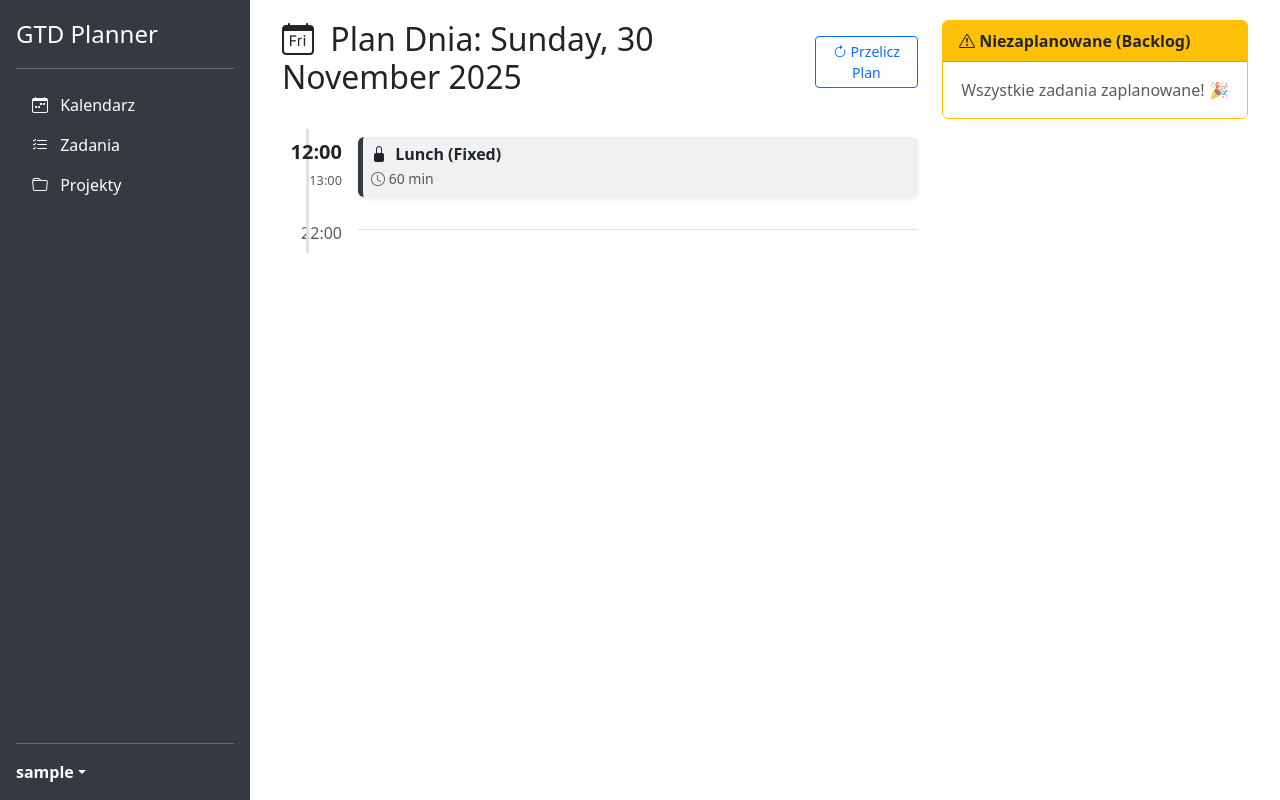
After one commit to Marek1Marecki/gtd-planner, a Django app: page /calendar/ in a window 1280 px wide. The commit adds this page. Run offline with Django 5.2, Linux system fonts and the light colour scheme; the visitor is signed in with stand-in values (Sample User, id 1); data that the repository does not hold is empty; some libraries are stand-ins or nearby versions.

Commit message:
Phase 3:

```diff
--- /dev/null
+++ b/apps/calendar_app/templates/calendar/daily_view.html
@@ -0,0 +1,114 @@
+{% extends base_template %}
+
+{% block content %}
+<div class="container-fluid">
+    <div class="row">
+
+        <!-- KOLUMNA LEWA: Oś Czasu (Planer) -->
+        <div class="col-md-8">
+            <div class="d-flex justify-content-between align-items-center mb-4">
+                <h2>
+                    <i class="bi bi-calendar-day me-2"></i>
+                    Plan Dnia: {{ today|date:"l, d F Y" }}
+                </h2>
+                <button class="btn btn-outline-primary btn-sm">
+                    <i class="bi bi-arrow-clockwise"></i> Przelicz Plan
+                </button>
+            </div>
+
+            <div class="timeline position-relative py-2">
+                <!-- Linia Pionowa -->
+                <div class="position-absolute h-100 border-start border-3 ms-4 start-0 top-0 bg-light" style="z-index: 0; left: 18px;"></div>
+
+                {% for item in timeline_items %}
+                <div class="d-flex mb-3 position-relative" style="z-index: 1;">
+
+                    <!-- 1. Godzina -->
+                    <div class="me-3 text-end" style="min-width: 60px;">
+                        <span class="fw-bold fs-5">{{ item.start|date:"H:i" }}</span><br>
+                        <small class="text-muted" style="font-size: 0.8em;">{{ item.end|date:"H:i" }}</small>
+                    </div>
+
+                    <!-- 2. Blok Zadania -->
+                    <div class="flex-grow-1">
+                        <div class="card shadow-sm border-0
+                            {% if item.type == 'fixed' %}bg-secondary bg-opacity-10{% else %}bg-white{% endif %}"
+                            style="border-left: 5px solid {% if item.type == 'fixed' %}#343a40{% else %}#0d6efd{% endif %} !important; min-height: 60px;">
+
+                            <div class="card-body p-2 d-flex align-items-center justify-content-between">
+                                <div>
+                                    <!-- Tytuł -->
+                                    <h6 class="mb-1 {% if item.type == 'fixed' %}text-dark{% else %}text-primary{% endif %} fw-bold">
+                                        {% if item.type == 'fixed' %}
+                                            <i class="bi bi-lock-fill me-1"></i>
+                                        {% else %}
+                                            <i class="bi bi-robot me-1"></i>
+                                        {% endif %}
+                                        {{ item.title }}
+                                    </h6>
+
+                                    <!-- Metadane -->
+                                    <div class="text-muted small">
+                                        <span class="me-2"><i class="bi bi-clock"></i> {{ item.duration }} min</span>
+                                        {% if item.priority %}
+                                            <span class="badge bg-warning text-dark me-1">Priorytet: {{ item.priority }}</span>
+                                        {% endif %}
+                                        {% if item.type == 'dynamic' %}
+                                            <span class="badge bg-info text-dark bg-opacity-25">Auto-Scheduled</span>
+                                        {% endif %}
+                                    </div>
+                                </div>
+
+                                <!-- Akcje (Tylko dla dynamicznych) -->
+                                {% if item.type == 'dynamic' %}
+                                <div>
+                                    <button class="btn btn-sm btn-outline-success" title="Wykonane"><i class="bi bi-check-lg"></i></button>
+                                </div>
+                                {% endif %}
+                            </div>
+                        </div>
+
+                        <!-- Wizualizacja luki czasowej (jeśli jest) -->
+                        <!-- Można tu dodać logikę wykrywania przerw -->
+                    </div>
+                </div>
+                {% empty %}
+                    <div class="alert alert-info text-center">
+                        Brak zaplanowanych zadań na dziś. Dodaj coś do Inboxa!
+                    </div>
+                {% endfor %}
+
+                <!-- Koniec dnia -->
+                <div class="d-flex mt-4 text-muted">
+                    <div class="me-3 text-end" style="min-width: 60px;">22:00</div>
+                    <div class="border-top w-100 mt-2"></div>
+                </div>
+            </div>
+        </div>
+
+        <!-- KOLUMNA PRAWA: Backlog -->
+        <div class="col-md-4">
+            <div class="card border-warning mb-3">
+                <div class="card-header bg-warning text-dark fw-bold">
+                    <i class="bi bi-exclamation-triangle"></i> Niezaplanowane (Backlog)
+                </div>
+                <ul class="list-group list-group-flush">
+                    {% for task in backlog_tasks %}
+                    <li class="list-group-item d-flex justify-content-between align-items-center">
+                        <div>
+                            <strong>{{ task.title }}</strong>
+                            <div class="small text-muted">{{ task.duration_expected }} min | P: {{ task.priority }}</div>
+                        </div>
+                        <button class="btn btn-sm btn-outline-secondary"><i class="bi bi-arrow-left"></i></button>
+                    </li>
+                    {% empty %}
+                    <li class="list-group-item text-muted text-center py-3">Wszystkie zadania zaplanowane! 🎉</li>
+                    {% endfor %}
+                </ul>
+            </div>
+
+            <!-- Tu można dodać inne widgety, np. Statystyki -->
+        </div>
+    </div>
+</div>
+{% endblock %}
--- /dev/null
+++ b/apps/calendar_app/urls.py
@@ -0,0 +1,6 @@
+from django.urls import path
+from . import views
+
+urlpatterns = [
+    path('', views.daily_view, name='calendar_daily'),
+]
--- a/apps/calendar_app/views.py
+++ b/apps/calendar_app/views.py
@@ -1,3 +1,90 @@
+from datetime import date, datetime, timezone
 from django.shortcuts import render
+from django.contrib.auth.decorators import login_required
 
-# Create your views here.
+# Importy z innych aplikacji (Modularność!)
+from apps.tasks.adapters.orm_repositories import DjangoTaskRepository
+from apps.calendar_app.adapters.mock_calendar import MockCalendarProvider
+from apps.calendar_app.domain.services import SchedulerService
+
+
+@login_required
+def daily_view(request):
+    """
+    Główny widok Kalendarza Dziennego.
+    Orkiestruje pobieranie danych i uruchamianie algorytmu harmonogramowania.
+    """
+
+    # 1. Dane wejściowe (Kontekst czasu)
+    today = date.today()
+    # Używamy UTC dla spójności, w produkcji warto użyć user.timezone
+    now = datetime.now(timezone.utc)
+
+    # 2. Pobierz Zadania Elastyczne (Todo/Scheduled)
+    # Korzystamy z Repozytorium zadań, aby pobrać encje domenowe
+    task_repo = DjangoTaskRepository()
+    tasks = task_repo.get_active_tasks()
+
+    # 3. Pobierz Zadania Sztywne (Fixed Events) z Kalendarza
+    # Na razie Mock, docelowo Google Calendar API
+    calendar_provider = MockCalendarProvider()
+    fixed_events = calendar_provider.get_events(request.user.id, today)
+
+    # 4. Uruchom Silnik Planowania (Scheduler)
+    scheduler = SchedulerService()
+
+    # Krok A: Wyznacz wolne okna (omijając Fixed Events)
+    free_windows = scheduler.calculate_free_windows(today, fixed_events)
+
+    # Krok B: Alokuj zadania w wolne okna (Bin Packing + Scoring)
+    # Wynik to lista obiektów ScheduledItem
+    schedule = scheduler.schedule_tasks(tasks, free_windows, now)
+
+    # 5. Przygotuj dane do wyświetlenia (Timeline Items)
+    # Łączymy "Fixed" i "Dynamic" w jedną listę, aby wyświetlić je chronologicznie
+    timeline_items = []
+
+    # Dodaj Fixed Events (Sztywne)
+    for event in fixed_events:
+        duration_min = int((event.end_time - event.start_time).total_seconds() / 60)
+        timeline_items.append({
+            'title': event.title,
+            'start': event.start_time,
+            'end': event.end_time,
+            'type': 'fixed',
+            'duration': duration_min,
+            'priority': None,  # Fixed nie ma priorytetu w sensie GTD
+        })
+
+    # Dodaj Dynamic Tasks (Zaplanowane przez algorytm)
+    scheduled_task_ids = set()
+    for item in schedule:
+        duration_min = int((item.end - item.start).total_seconds() / 60)
+        timeline_items.append({
+            'title': item.task.title,
+            'start': item.start,
+            'end': item.end,
+            'type': 'dynamic',
+            'duration': duration_min,
+            'priority': item.task.priority,
+        })
+        scheduled_task_ids.add(item.task.id)
+
+    # Sortuj wszystko chronologicznie po czasie startu
+    timeline_items.sort(key=lambda x: x['start'])
+
+    # 6. Oblicz Backlog (Zadania, które się nie zmieściły)
+    backlog_tasks = [t for t in tasks if t.id not in scheduled_task_ids]
+
+    # Wybierz szablon bazowy
+    if request.headers.get('HX-Request'):
+        base_template = 'base_htmx.html'
+    else:
+        base_template = 'base.html'
+
+    return render(request, 'calendar/daily_view.html', {
+        'timeline_items': timeline_items,
+        'backlog_tasks': backlog_tasks,
+        'today': today,
+        'base_template': base_template  # Przekazujemy nazwę szablonu do extends
+    })
--- a/gtd_calendar/settings.py
+++ b/gtd_calendar/settings.py
@@ -76,10 +76,11 @@ ROOT_URLCONF = "gtd_calendar.urls"
 TEMPLATES = [
     {
         "BACKEND": "django.template.backends.django.DjangoTemplates",
-        "DIRS": [],
+        "DIRS": [os.path.join(BASE_DIR, 'templates')],
         "APP_DIRS": True,
         "OPTIONS": {
             "context_processors": [
+                'django.template.context_processors.debug',
                 "django.template.context_processors.request",
                 "django.contrib.auth.context_processors.auth",
                 "django.contrib.messages.context_processors.messages",
@@ -132,7 +133,8 @@ USE_TZ = True
 # Static files (CSS, JavaScript, Images)
 # https://docs.djangoproject.com/en/5.2/howto/static-files/
 
-STATIC_URL = "static/"
+STATIC_URL = 'static/'
+STATICFILES_DIRS = [os.path.join(BASE_DIR, 'static')]
 
 # Default primary key field type
 # https://docs.djangoproject.com/en/5.2/ref/settings/#default-auto-field
--- a/gtd_calendar/urls.py
+++ b/gtd_calendar/urls.py
@@ -6,4 +6,5 @@ urlpatterns = [
     path('admin/', admin.site.urls),
     # Tutaj podpinamy nasze aplikacje:
     path('tasks/', include('apps.tasks.urls')),
+    path('calendar/', include('apps.calendar_app.urls')),
 ]
--- /dev/null
+++ b/templates/base.html
@@ -0,0 +1,77 @@
+<!DOCTYPE html>
+<html lang="pl">
+<head>
+    <meta charset="UTF-8">
+    <meta name="viewport" content="width=device-width, initial-scale=1.0">
+    <title>GTD Planner</title>
+    <!-- Bootstrap 5 CSS -->
+    <link href="https://cdn.jsdelivr.net/npm/bootstrap@5.3.0/dist/css/bootstrap.min.css" rel="stylesheet">
+    <!-- Bootstrap Icons -->
+    <link rel="stylesheet" href="https://cdn.jsdelivr.net/npm/bootstrap-icons@1.10.0/font/bootstrap-icons.css">
+    <!-- HTMX -->
+    <script src="https://unpkg.com/htmx.org@1.9.2"></script>
+
+    <style>
+        body { display: flex; min-height: 100vh; overflow-x: hidden; }
+        #sidebar { min-width: 250px; max-width: 250px; min-height: 100vh; background: #343a40; color: #fff; }
+        #sidebar .nav-link { color: rgba(255,255,255,.8); }
+        #sidebar .nav-link:hover, #sidebar .nav-link.active { color: #fff; background: rgba(255,255,255,.1); }
+        #content { flex: 1; padding: 20px; overflow-y: auto; }
+    </style>
+</head>
+<body>
+
+    <!-- Sidebar -->
+    <nav id="sidebar" class="d-flex flex-column p-3">
+        <a href="/" class="d-flex align-items-center mb-3 mb-md-0 me-md-auto text-white text-decoration-none">
+            <span class="fs-4">GTD Planner</span>
+        </a>
+        <hr>
+        <ul class="nav nav-pills flex-column mb-auto">
+            <li class="nav-item">
+                <a href="#" class="nav-link text-white" hx-get="/calendar/" hx-target="#main-view" hx-push-url="true">
+                    <i class="bi bi-calendar-week me-2"></i> Kalendarz
+                </a>
+            </li>
+            <li>
+                <a href="{% url 'task_list' %}" class="nav-link text-white">
+                    <i class="bi bi-list-check me-2"></i> Zadania
+                </a>
+            </li>
+            <li>
+                <a href="#" class="nav-link text-white">
+                    <i class="bi bi-folder me-2"></i> Projekty
+                </a>
+            </li>
+        </ul>
+        <hr>
+        <div class="dropdown">
+            <a href="#" class="d-flex align-items-center text-white text-decoration-none dropdown-toggle" id="dropdownUser1" data-bs-toggle="dropdown" aria-expanded="false">
+                <strong>{{ user.username }}</strong>
+            </a>
+            <ul class="dropdown-menu dropdown-menu-dark text-small shadow" aria-labelledby="dropdownUser1">
+                <li><a class="dropdown-item" href="#">Ustawienia</a></li>
+                <li><hr class="dropdown-divider"></li>
+                <li><a class="dropdown-item" href="#">Wyloguj</a></li>
+            </ul>
+        </div>
+    </nav>
+
+    <!-- Main Content -->
+    <main id="content">
+        <div id="main-view">
+            {% block content %}{% endblock %}
+        </div>
+    </main>
+
+    <!-- Bootstrap JS -->
+    <script src="https://cdn.jsdelivr.net/npm/bootstrap@5.3.0/dist/js/bootstrap.bundle.min.js"></script>
+
+    <!-- CSRF Token for HTMX -->
+    <script>
+        document.body.addEventListener('htmx:configRequest', (event) => {
+            event.detail.headers['X-CSRFToken'] = '{{ csrf_token }}';
+        });
+    </script>
+</body>
+</html>
--- /dev/null
+++ b/templates/base_htmx.html
@@ -0,0 +1,2 @@
+<!-- base_htmx.html -->
+{% block content %}{% endblock %}
```
Also changed, not shown: apps/calendar_app/adapters/mock_calendar.py (added, +19 -0 lines), apps/calendar_app/domain/services.py (added, +140 -0 lines), apps/calendar_app/ports/calendar_provider.py (added, +18 -0 lines), apps/tasks/domain/services.py (+59 -0 lines), apps/tasks/templates/tasks/task_list.html (+51 -26 lines).
